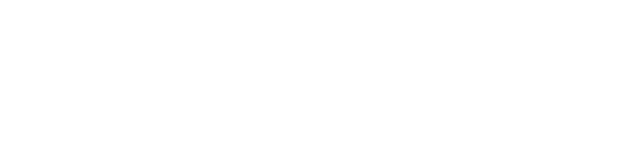
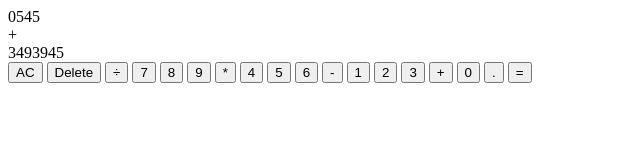
Before and after one commit to rvolkov8/project-calculator, a plain HTML site: page index.html in a window 1280 px wide. Shown: the whole page, without its empty margins (0-640 px from the left). Drawn offline with Linux system fonts and the light colour scheme.

Commit message:
Create an HTML calculator structure

```diff
--- a/index.html
+++ b/index.html
@@ -10,6 +10,34 @@
     <script src="script.js" defer></script>
 </head>
 <body>
-
+    <div id="calculator-container">
+        <div id="display-container">
+            <div id="ongoing-operation">
+                <div id="previous-operand">0545</div>
+                <div id="operator">+</div>
+            </div>
+            <div id="current-operand">3493945</div>
+        </div>
+        <div id="buttons-container">
+            <button id="clear-all-button">AC</button>
+            <button id="delete-button">Delete</button>
+            <button class="operator-button">÷</button>
+            <button class="number-button">7</button>
+            <button class="number-button">8</button>
+            <button class="number-button">9</button>
+            <button class="operator-button">*</button>
+            <button class="number-button">4</button>
+            <button class="number-button">5</button>
+            <button class="number-button">6</button>
+            <button class="operator-button">-</button>
+            <button class="number-button">1</button>
+            <button class="number-button">2</button>
+            <button class="number-button">3</button>
+            <button class="operator-button">+</button>
+            <button class="number-button">0</button>
+            <button class="number-button">.</button>
+            <button class="operator-button">=</button>
+        </div>
+    </div>
 </body>
 </html>
```
